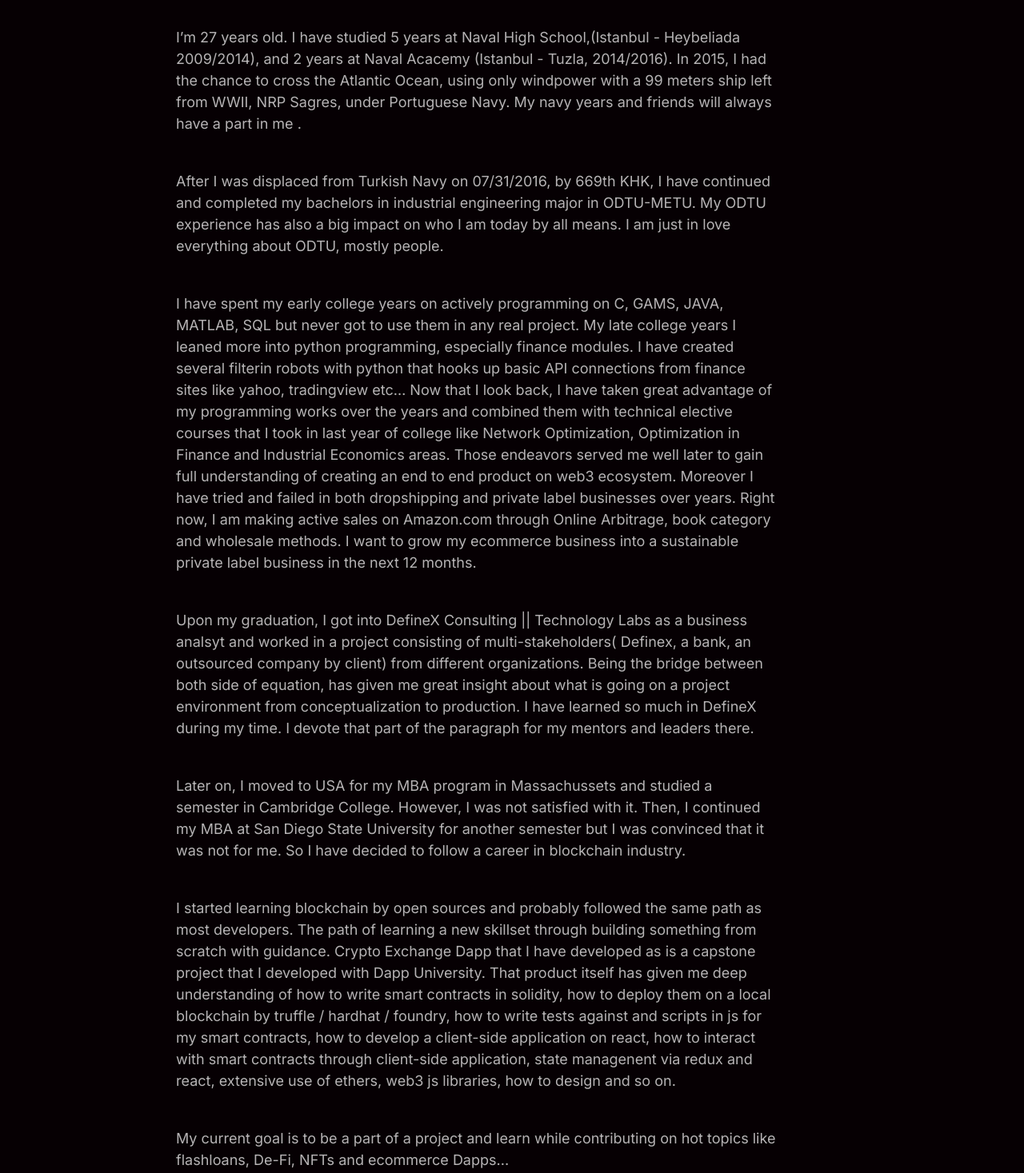
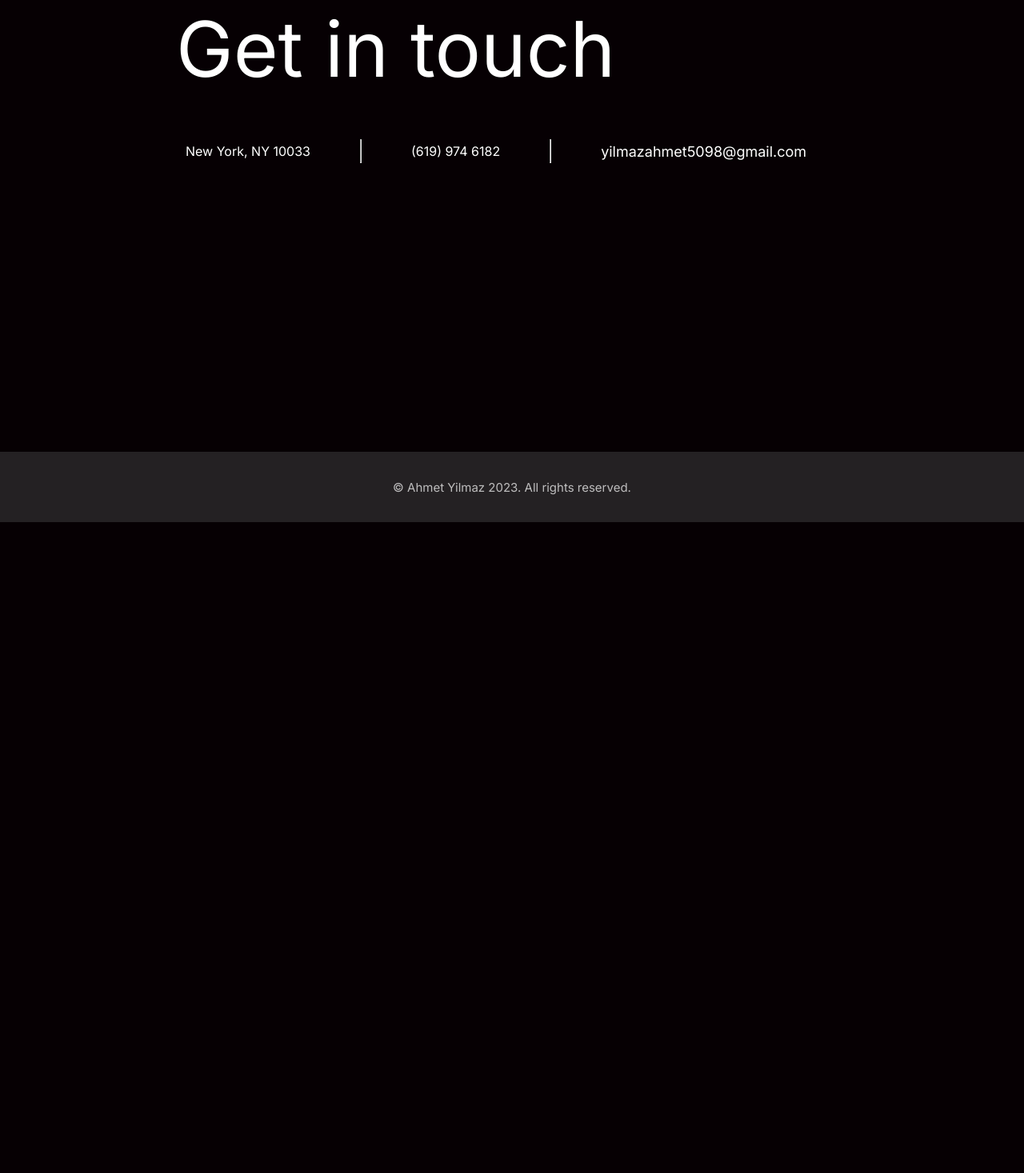
Before and after one commit to ayilmaz5098/resume, a plain HTML site: page index.html in a window 1280 px wide. Shown: the part 4923-6390 px from the top of the page at 80% size. After the commit the page ends 5576 px from the top, so only its background shows below. Drawn offline with Linux system fonts and the light colour scheme.

Commit message:
undo self explanation

```diff
--- a/index.html
+++ b/index.html
@@ -243,26 +243,6 @@
             <h1>
                 Get in touch
             </h1>
-            <p>
-                I’m 27 years old. I have studied 5  years at Naval High School,(Istanbul - Heybeliada 2009/2014), and 2 years at Naval Acacemy (Istanbul - Tuzla, 2014/2016).
-                In 2015, I had the chance to cross the Atlantic Ocean, using only windpower with a 99 meters ship left from  WWII, NRP Sagres, under Portuguese Navy.
-                My navy years and friends will always have a part in me .
-            </p><p>After I was displaced from Turkish Navy on 07/31/2016, by 669th KHK, I have continued and completed my bachelors in industrial engineering major in ODTU-METU. My ODTU experience
-                has also a big impact on who I am today by all means. I am just in love everything about ODTU, mostly people.
-                </p><p>
-                    I have spent my early college years on actively programming on C, GAMS, JAVA, MATLAB, SQL but never got to use them in any real project.
-                    My late college years I leaned more into python programming, especially finance modules. I have created several filterin robots with python that hooks up basic API connections from finance sites like yahoo, tradingview etc… Now that I look back, I have taken great advantage of my programming works over the years and combined them with technical elective courses that I took in last year of college like Network Optimization, Optimization in Finance and Industrial Economics areas. Those endeavors served me well later to gain full understanding of creating an end to end product on web3 ecosystem.
-                    Moreover I have tried and failed in both dropshipping and private label businesses over years. Right now, I am making active sales on Amazon.com through Online Arbitrage, book category and wholesale methods. I want to grow my ecommerce business into a sustainable private label business in the next 12 months.</p>
-                    <p>Upon my graduation, I got into DefineX Consulting || Technology Labs as a business analsyt and worked in a project consisting of multi-stakeholders( Definex, a bank, an outsourced company by client) from different organizations.
-                    Being the bridge between both side of equation, has given me great insight about what is going on a project environment from conceptualization to production. I have learned so much in DefineX during my time.
-                    I devote that part of the paragraph for my mentors and leaders there.</p><p> Later on, I moved to USA
-                    for my MBA program in Massachussets and studied a semester in Cambridge College. However, I was not satisfied with it. Then, I continued my MBA at San Diego State University for another semester but I was convinced that it was not for me. So I have decided to follow a career in
-                    blockchain industry. </p><p>
-                    I started learning blockchain by open sources and probably followed the same path as most developers. The path of learning a new skillset through
-                    building something from scratch with guidance. Crypto Exchange Dapp that I have developed as is a capstone project that I developed with Dapp University. That product itself has given me deep understanding of how to
-                    write smart contracts in solidity, how to deploy them on a local blockchain by truffle / hardhat / foundry, how to write tests against and scripts in js for my smart contracts,
-                    how to develop a client-side application on react, how to interact with smart contracts through client-side application, state managenent via redux and react, extensive use of ethers, web3 js libraries, how to design and so on.</p><p>
-                    My current goal is to be a part of a project and learn while contributing on hot topics like flashloans, De-Fi, NFTs and ecommerce Dapps...
 
                 <ul class="contact-details flex-list">
                     <li>New York, NY 10033</li>
```
